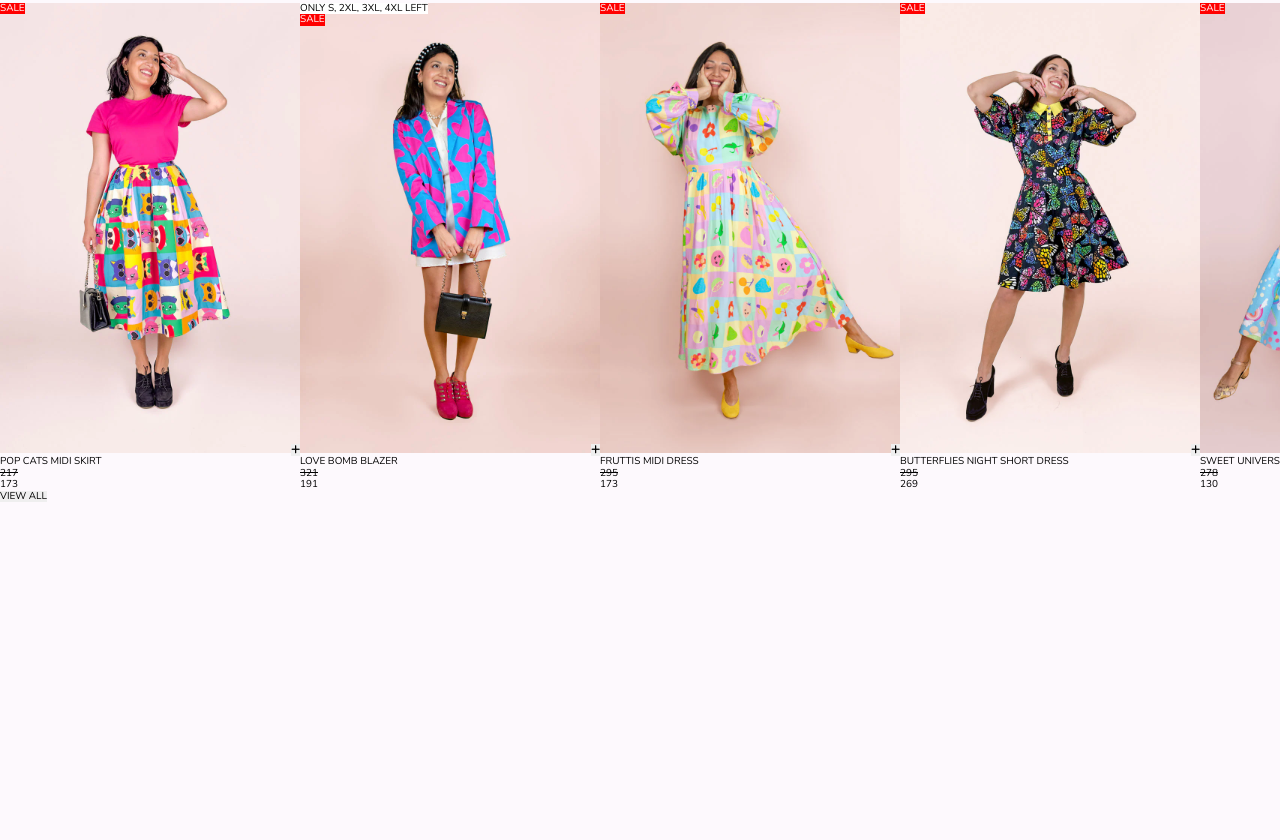
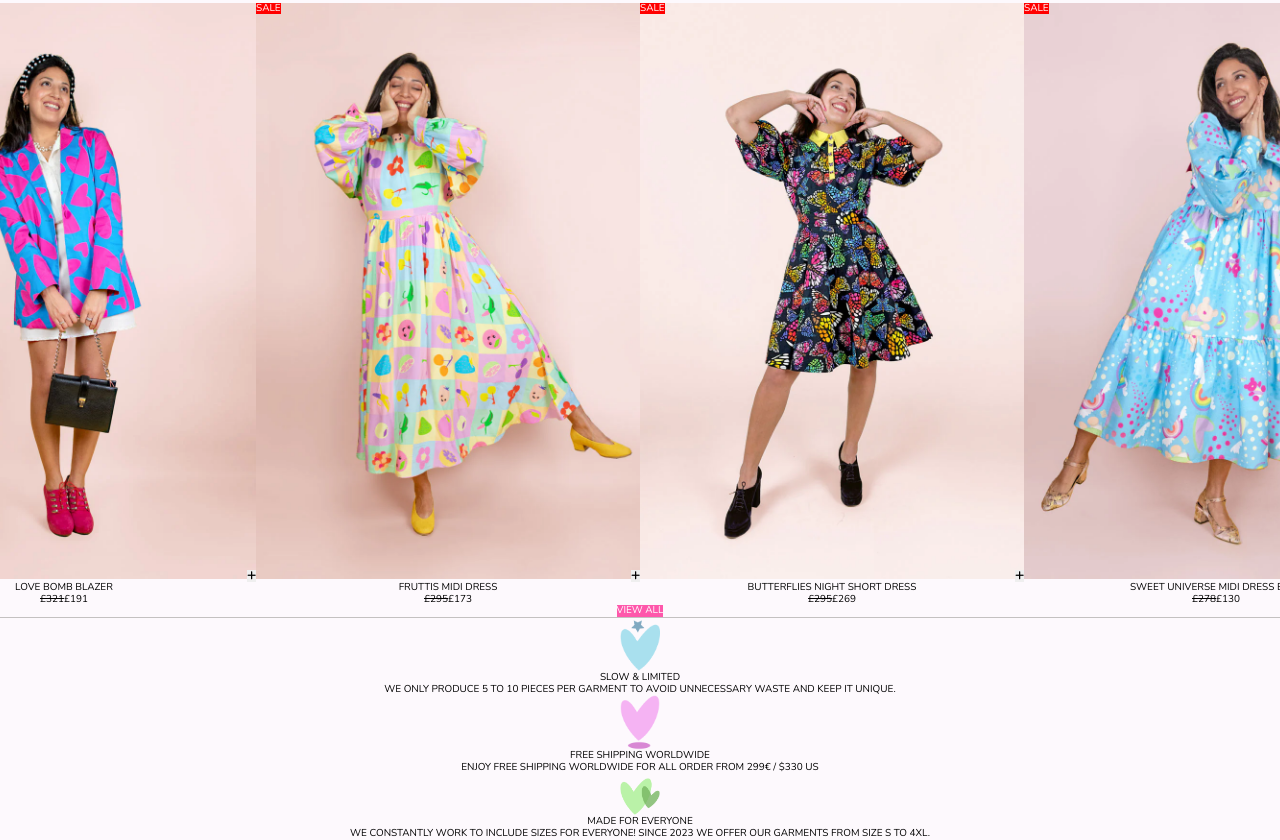
Before and after one commit to zedvas/julyliebe-homage, a plain HTML site: page index.html in a window 1280 px wide. Shown: the part 798-1638 px from the top of the page. Before the commit the page ends 1301 px from the top, so only its background shows below. Drawn offline with nearby package versions, Linux system fonts and the light colour scheme.

Commit message:
added product section

```diff
--- a/index.html
+++ b/index.html
@@ -62,7 +62,7 @@
       <section id="sale-section" class="sale-section">
         <h1>Shop up to 50% off</h1>
         <div class="carousel">
-          <div class="card">
+          <div class="product-card">
             <div class="card-img-container">
               <img
                 class="primary-img"
@@ -82,10 +82,12 @@
               </button>
             </div>
             <p>Pop cats midi skirt</p>
+            <div class="price-container">
               <s class="price">217</s>
               <p class="price">173</p>
             </div>
-          <div class="card">
+          </div>
+          <div class="product-card">
             <div class="card-img-container">
               <img
                 class="primary-img"
@@ -107,10 +109,12 @@
               </button>
             </div>
             <p>Love bomb blazer</p>
+            <div class="price-container">
               <s class="price">321</s>
               <p class="price">191</p>
             </div>
-          <div class="card">
+          </div>
+          <div class="product-card">
             <div class="card-img-container">
               <img
                 class="primary-img"
@@ -129,10 +133,12 @@
               </button>
             </div>
             <p>Fruttis midi dress</p>
+            <div class="price-container">
               <s class="price">295</s>
               <p class="price">173</p>
             </div>
-          <div class="card">
+          </div>
+          <div class="product-card">
             <div class="card-img-container">
               <img
                 class="primary-img"
@@ -151,10 +157,12 @@
               </button>
             </div>
             <p>Butterflies night short dress</p>
+            <div class="price-container">
               <s class="price">295</s>
               <p class="price">269</p>
             </div>
-          <div class="card">
+          </div>
+          <div class="product-card">
             <div class="card-img-container">
               <img
                 class="primary-img"
@@ -173,10 +181,12 @@
               </button>
             </div>
             <p>Sweet universe midi dress blue</p>
+            <div class="price-container">
               <s class="price">278</s>
               <p class="price">130</p>
             </div>
-          <div class="card">
+          </div>
+          <div class="product-card">
             <div class="card-img-container">
               <img
                 class="primary-img"
@@ -196,12 +206,38 @@
               </button>
             </div>
             <p>Colorful stripes boxy jacket</p>
+            <div class="price-container">
               <s class="price">347</s>
               <p class="price">321</p>
             </div>
           </div>
-        <button>View all</button>
+        </div>
+        <button class="button-primary">View all</button>
       </section>
+      <section class="info-section">
+        <div class="info-card">
+          <img src="/assets/Julyliebe_Logo_Unique_2.png" alt="" />
+          <p>SLOW & LIMITED</p>
+          <p>
+            We only produce 5 to 10 pieces per garment to avoid unnecessary
+            waste and keep it unique.
+          </p>
+        </div>
+        <div class="info-card">
+          <img src="assets/Julyliebe_Logo_Shipping.png" alt="" />
+          <p>FREE SHIPPING WORLDWIDE</p>
+          <p>Enjoy free shipping worldwide for all order from 299€ / $330 US</p>
+        </div>
+        <div class="info-card">
+          <img src="assets/allJulyliebe_Logo_For.png" alt="" />
+          <p>MADE FOR EVERYONE</p>
+          <p>
+            We constantly work to include sizes for everyone! Since 2023 we
+            offer our garments from size S to 4XL.
+          </p>
+        </div>
+      </section>
+
     </main>
   </body>
 </html>
--- a/styles.scss
+++ b/styles.scss
@@ -98,7 +98,8 @@ FONTS
 VARIABLES & MIXINS
 --------------------------*/
 :root {
-  --background-main-color: rgba(253, 249, 253, 1)
+  --background-main-color: rgba(253, 249, 253, 1);
+  --pink: rgb(254,87,171);
 }
 @mixin flex($direction, $justify, $align) {
   display:flex;
@@ -136,6 +137,17 @@ body {
   background-color: var(--background-main-color);
 }
 
+.button-primary {
+  background-color: var(--pink);
+  color: #FFF;
+  margin:auto;
+}
+
+h1 {
+  text-align: center;
+  color:var(--pink)
+}
+
 /*-------------------------
 HEADER
 --------------------------*/
@@ -165,6 +177,10 @@ HEADER
 /*-------------------------
 HERO SECTION
 --------------------------*/
+section {
+  width: 100vw;
+  @include flex(column, center, center)
+}
 .hero {
   position:relative;
 }
@@ -204,7 +220,7 @@ HERO SECTION
 /*-------------------------
 PRODUCT CARDS
 --------------------------*/
-.card  {
+.product-card  {
   min-width: 300px;
   width: 30vw
 }
@@ -228,12 +244,12 @@ img {
   right:0
 }
 
-.card .overlay-text{
+.product-card .overlay-text{
   background-color: #ff0000;
   color: #FFF
 }
 
-.card .overlay-text.additional-text {
+.product-card .overlay-text.additional-text {
   background-color: #FFF;
   color: black
 }
@@ -244,9 +260,42 @@ img {
   top:0
 }
 
+.product-card > p {
+  text-align: center
+}
+
+.price-container {
+  @include flex(row,center, center)
+}
+.price::before {
+  content: '£'
+}
 /*-------------------------
 SALE SECTION
 --------------------------*/
 .carousel {
-  @include flex(row,flex-start ,center )
+ @include flex(row,flex-start ,center ) ;
+  overflow:hidden;
 }
+
+.sale-section {
+  border-bottom: 1px solid #c4c1c1;
+
+}
+
+/*-------------------------
+INFO SECTION
+--------------------------*/
+.info-card {
+  @include flex(column,center,center );
+  width:80vw;
+  text-align: center;
+}
+
+.info-card img {
+  width:40px;
+}
+
+.info-card p {
+width: 60%;
+}
```
Also changed, not shown: styles.css, 1 other file. Lines whose indentation alone changed are shown as unchanged.
